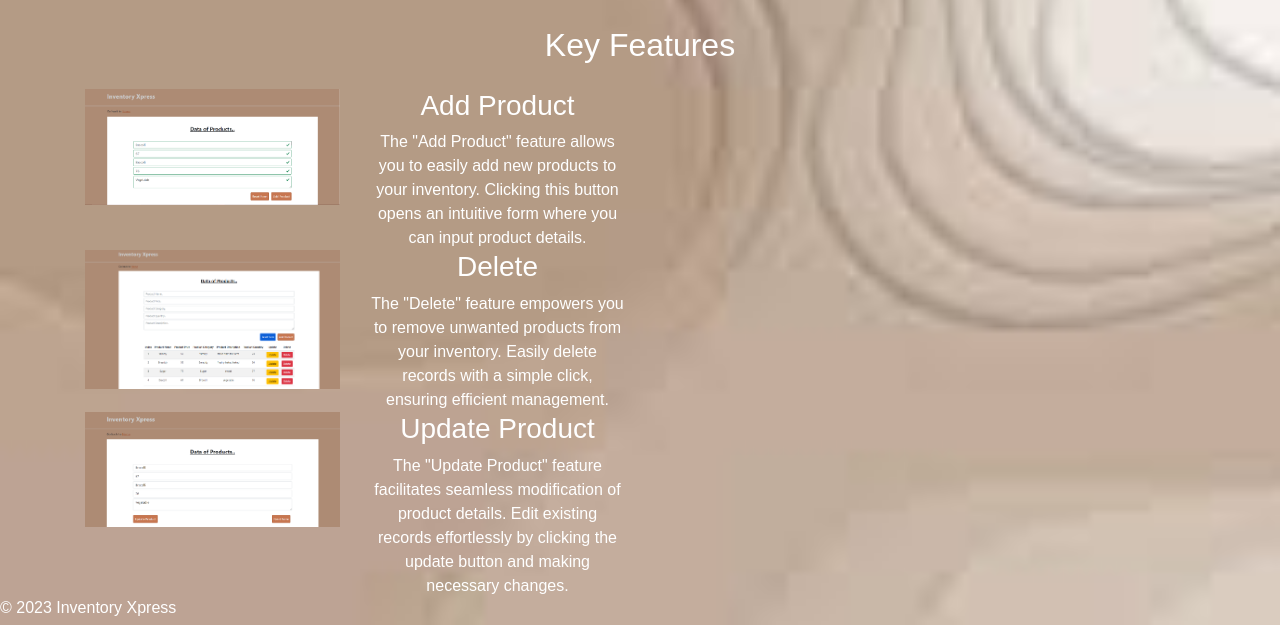
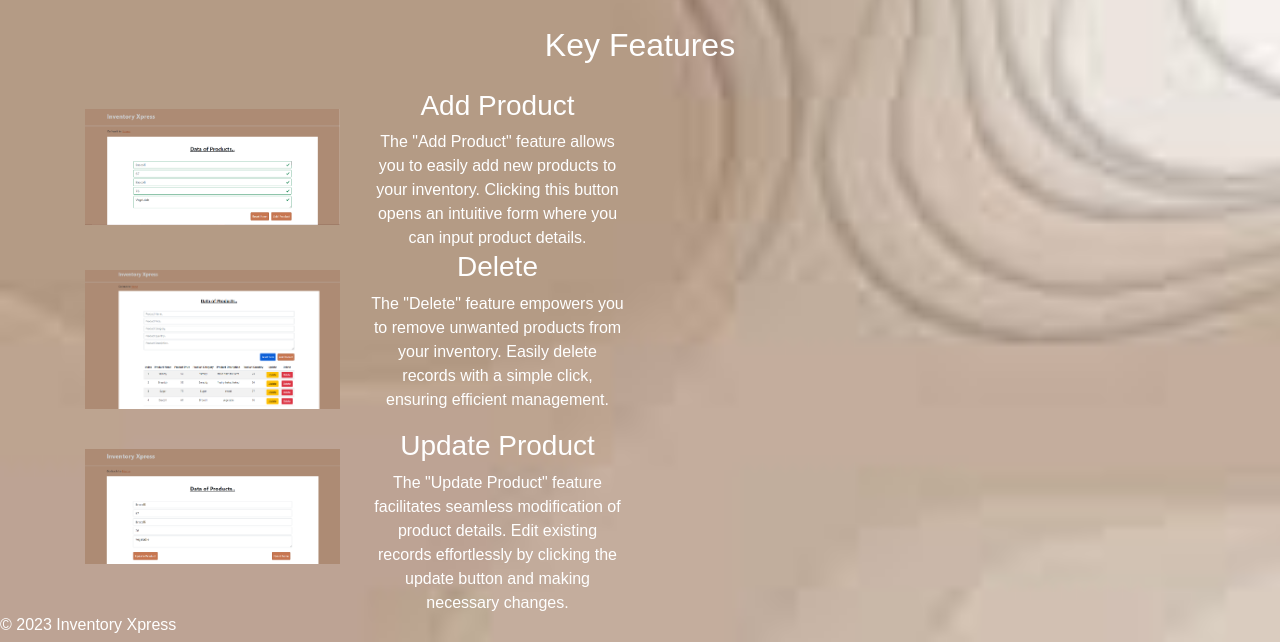
Before and after one commit to Dedeyd70/Inventory_Xpress, a website: page public/index.html in a window 1280 px wide. Shown: the part 760-1402 px from the top of the page. Drawn offline with nearby package versions, Linux system fonts and the light colour scheme.

Commit message:
Update style.css

```diff
--- a/public/style.css
+++ b/public/style.css
@@ -71,3 +71,9 @@ body {
         margin-bottom: 10px;
     }
 }
+
+/* Adjust the class name to match the actual class of your images */
+.feature-row img {
+    margin-bottom: 20px; /* Adjust the pixel value as needed for spacing */
+    margin-top: 20px; /* Adjust the pixel value as needed for spacing */
+}
```
